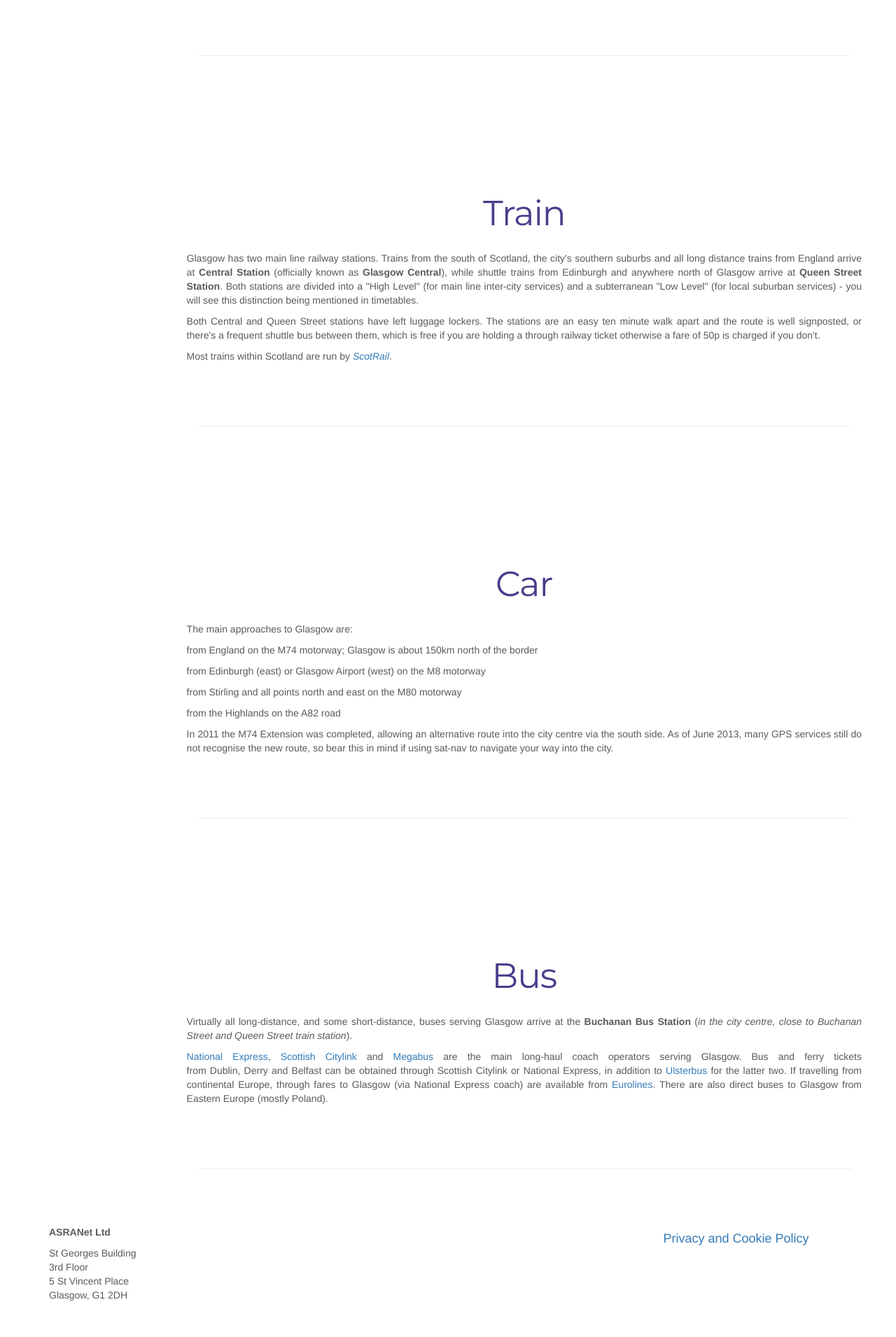
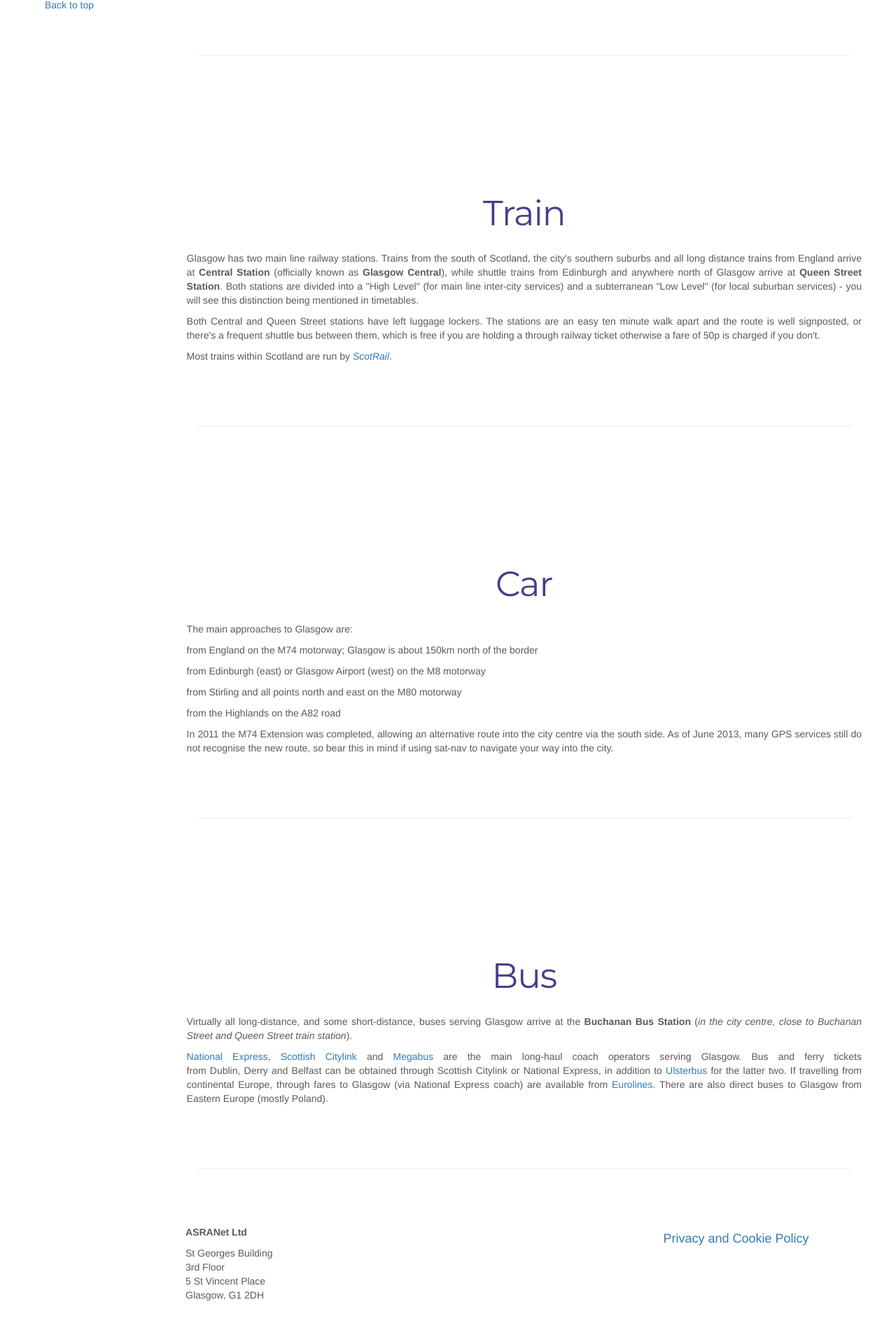
Before and after one commit to ASRANet/DISS, a Django app: page /travel/ in a window 1280 px wide. Shown: the part 743-2654 px from the top of the page at 70% size. Run offline with Django 3.2, Linux system fonts and the light colour scheme; data comes from the database, SQL or seed files in the repository; some libraries are stand-ins or nearby versions.

Commit message:
Added back to top button

```diff
--- a/DISS/email_functionality.py
+++ b/DISS/email_functionality.py
@@ -59,6 +59,6 @@ def email_admin(self, subject, text, sorted_self):
     pdf = string_buffer.getvalue()
     string_buffer.close()
 
-    msg = EmailMultiAlternatives(subject, text, "diss@asranet.co.uk", ["blair.calderwood@asranet.co.uk"])
+    msg = EmailMultiAlternatives(subject, text, "diss@asranet.co.uk", ["diss@asranet.co.uk"])
     msg.attach(self.first_name + self.last_name + "DISS.pdf", pdf, "application/pdf")
     msg.send()
--- a/DISS/settings.py
+++ b/DISS/settings.py
@@ -43,7 +43,6 @@ INSTALLED_APPS = [
     'mainApp',
     'register',
     'uploadAbstract',
-    'email_html',
     'ckeditor'
 ]
 
--- a/static/styles.css
+++ b/static/styles.css
@@ -203,3 +203,11 @@ color: white; !important;
     color: white; !important;
     font-size: larger;
 }
+
+.back-to-top{
+
+    position: fixed;
+    bottom: 5%;
+    left: 5%;
+
+}
--- a/templates/baseTemplates/base.html
+++ b/templates/baseTemplates/base.html
@@ -35,6 +35,9 @@
 </head>
 <!-- NAVBAR
 ================================================== -->
+
+<a id="top"></a>
+
 <body data-spy="scroll" data-target="#sidebar" data-offset="150">
 <div class="navbar-wrapper">
     <div class="container">
@@ -74,10 +77,14 @@
 
 {% block body_block %}{% endblock %}
 
+<div class="back-to-top">
+    <a href="#top">Back to top</a>
+</div>
+
 <div class="footer">
     <div class="container">
         <div class="row">
-            <div class="col-md-6">
+            <div class="col-md-6 col-md-offset-2">
 
                 <p><strong>ASRANet Ltd</strong></p>
                 <p>
```
